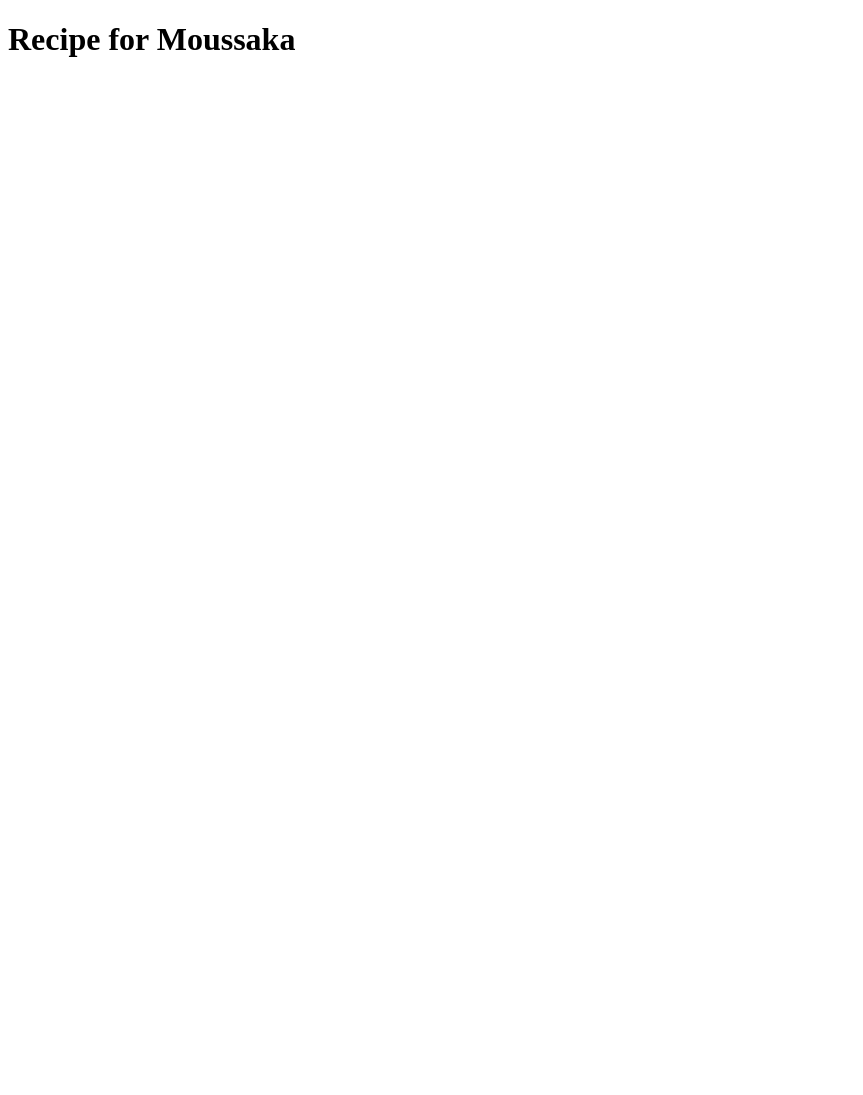
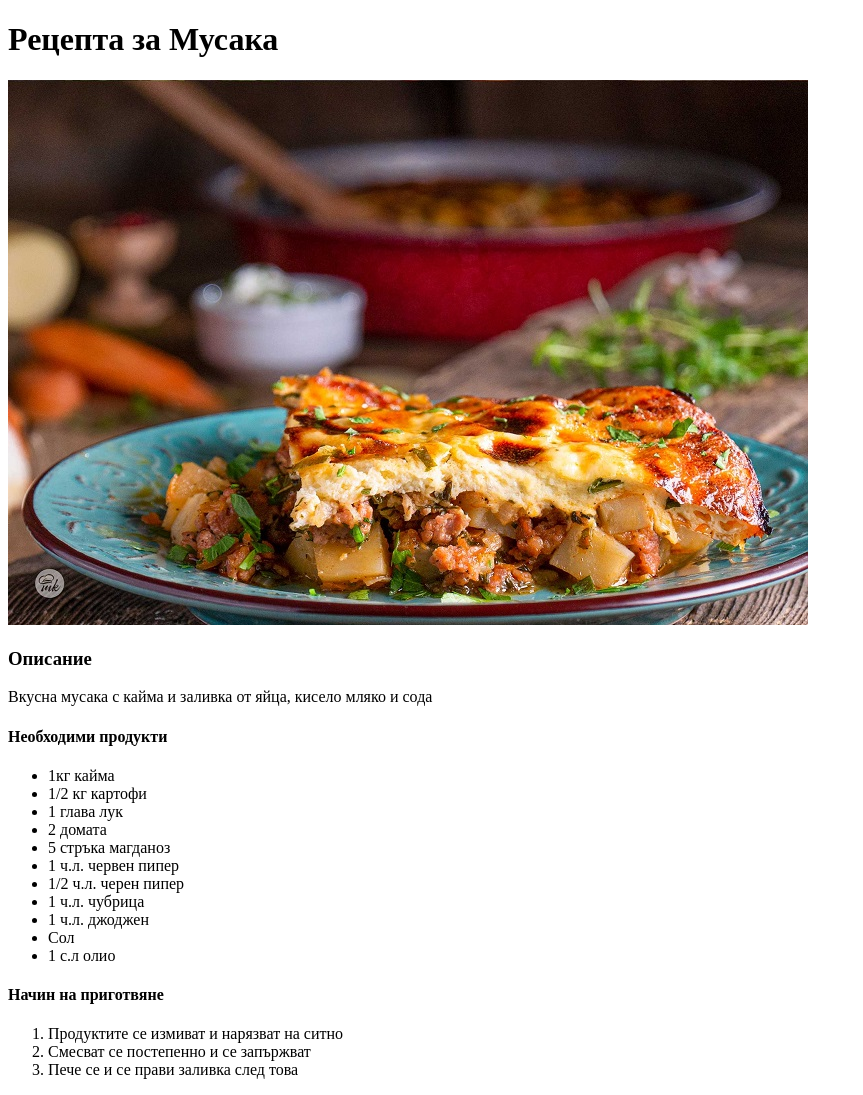
Before and after one commit to HRISS7OV27/odin-recipes, a plain HTML site: page recipes/Moussaka.html in a window 1280 px wide. Shown: the whole page, without its empty margins (0-863 px from the left). Before the commit the page ends 800 px from the top, so only its background shows below. Drawn offline with Linux system fonts and the light colour scheme.

Commit message:
Added images and wrote code

```diff
--- a/recipes/Moussaka.html
+++ b/recipes/Moussaka.html
@@ -6,7 +6,29 @@
     </head>
 
     <body>
-        <h1>Recipe for Moussaka</h1>
-
+        <h1>Рецептa за Мусака</h1>
+        <IMG SRC = "/images/musaka.jpg">
+        <h3>Описание</h3>
+        <p>Вкусна мусака с кайма и заливка от яйца, кисело мляко и сода</p>
+        <h4>Необходими продукти</h4>
+        <ul>
+            <li>1кг кайма</li>
+            <li>1/2 кг картофи</li>
+            <li>1 глава лук</li>
+            <li>2 домата</li>
+            <li>5 стръка магданоз</li>
+            <li>1 ч.л. червен пипер</li>
+            <li>1/2 ч.л. черен пипер</li>
+            <li>1 ч.л. чубрица</li>
+            <li>1 ч.л. джоджен</li>
+            <li>Сол</li>
+            <li>1 с.л олио</li>
+        </ul>
+        <h4>Начин на приготвяне</h4>
+        <ol>
+        <li>Продуктите се измиват и нарязват на ситно</li>
+        <li>Смесват се постепенно и се запържват</li>
+        <li>Пече се и се прави заливка след това</li>
+        </ol>
     </body>
 </html>
```
Also changed, not shown: index.html (+4 -1 lines), images/musaka.jpg (added), images/qkpich.jpg (added).
